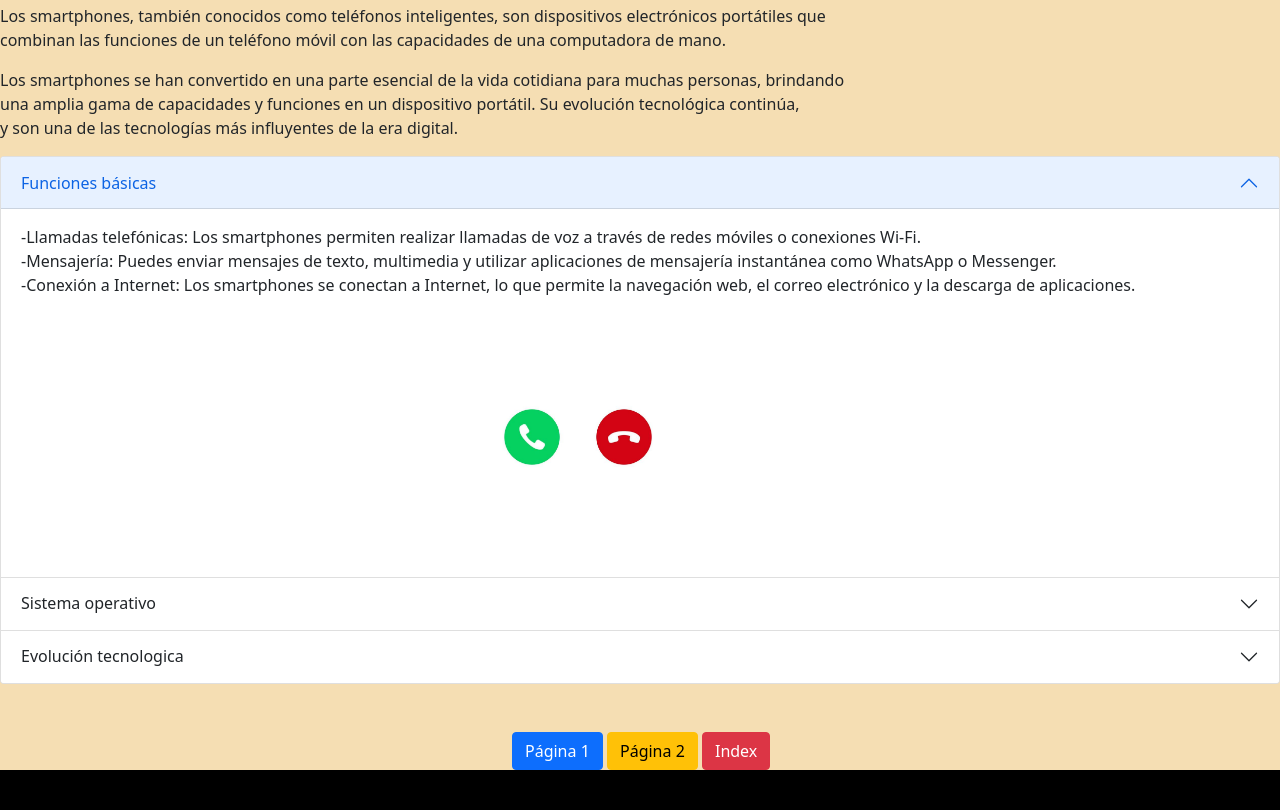
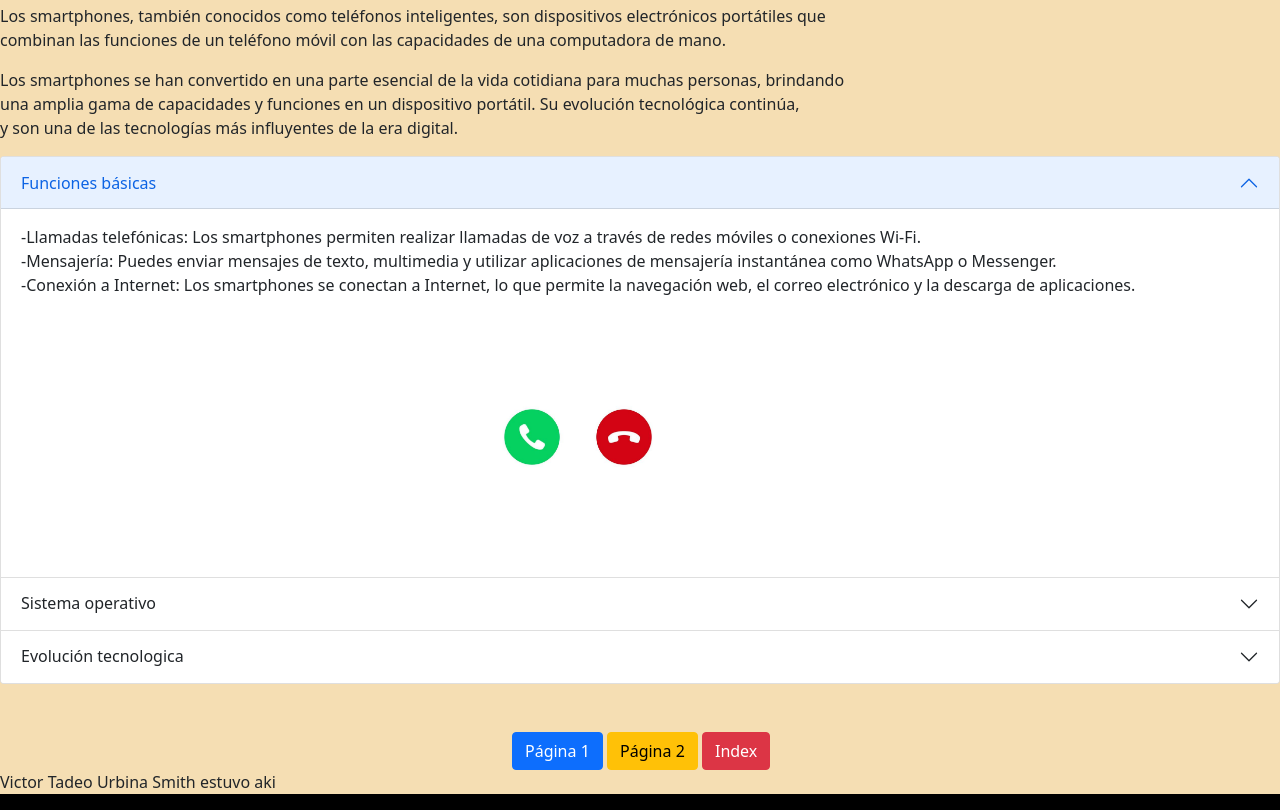
Before and after one commit to emiliogzz04/Laboratorio6, a plain HTML site: page pagina3.html in a window 1280 px wide. Shown: the part 98-908 px from the top of the page. Before the commit the page ends 868 px from the top, so only its background shows below. Drawn offline with nearby package versions, Linux system fonts and the light colour scheme.

Commit message:
TSmithK ya visitó está pagina jiji

```diff
--- a/pagina3.html
+++ b/pagina3.html
@@ -1,7 +1,7 @@
 <!DOCTYPE html>
 <html>
     <head>
-        <title>Página 2</title>
+        <title>Página 3</title>
         <meta charset = "utf-8">
         <link href="https://cdn.jsdelivr.net/npm/bootstrap@5.0.2/dist/css/bootstrap.min.css" rel="stylesheet" integrity="sha384-EVSTQN3/azprG1Anm3QDgpJLIm9Nao0Yz1ztcQTwFspd3yD65VohhpuuCOmLASjC" crossorigin="anonymous">
 
@@ -71,7 +71,7 @@
             <a class="btn btn-warning" href="pagina2.html" role="button">Página 2</a>
             <a class="btn btn-danger" href="index.html" role="button">Index</a>
         </div>
-
+        <p> Victor Tadeo Urbina Smith estuvo aki</p>
         </div>
         <script src="https://cdn.jsdelivr.net/npm/bootstrap@5.0.2/dist/js/bootstrap.bundle.min.js" integrity="sha384-MrcW6ZMFYlzcLA8Nl+NtUVF0sA7MsXsP1UyJoMp4YLEuNSfAP+JcXn/tWtIaxVXM" crossorigin="anonymous"></script>
     </body>
```
Also changed, not shown: 2050838.txt (added).
